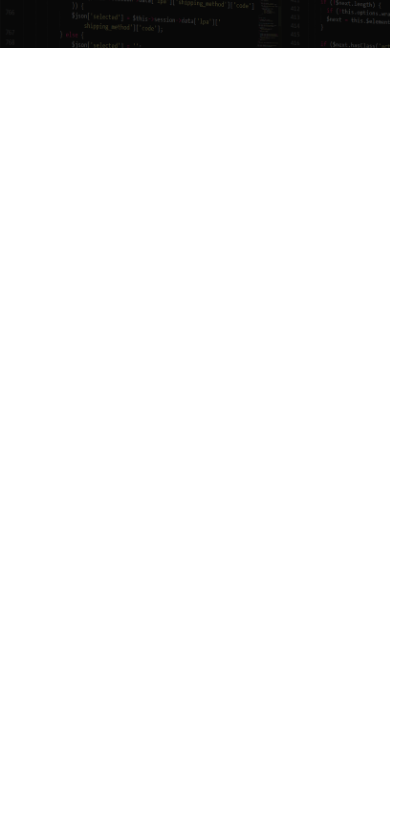
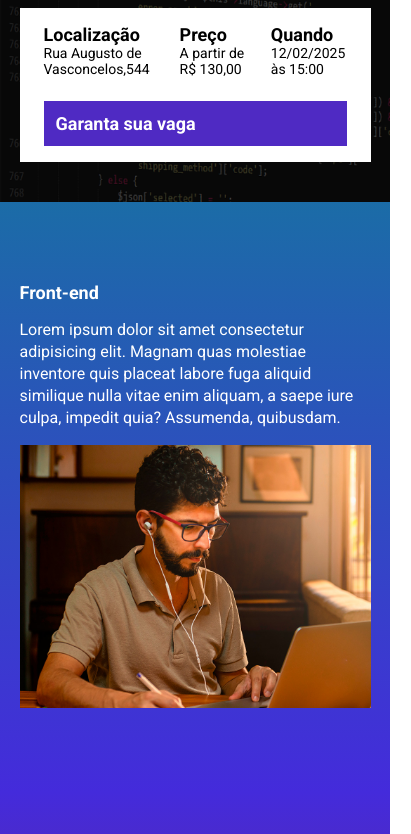
Before and after one commit to douglastony/ebac_tarefa_15, a website built with Parcel: page src/index.html in a window 390 px wide. Shown: the part 192-1026 px from the top of the page, 411 px wide, since content can reach past the window. Before the commit the page ends 844 px from the top, so only its background shows below. Built offline with nearby package versions, Linux system fonts and the light colour scheme.

```diff
--- a/package.json
+++ b/package.json
@@ -1,9 +1,9 @@
 {
   "name": "projeto",
   "version": "1.0.0",
-  "main": "index.js",
   "scripts": {
     "dev": "parcel src/index.html src/styles/main.scss src/scripts/main.js",
+    "build": "parcel build src/index.html",
     "test": "echo \"Error: no test specified\" && exit 1"
   },
   "keywords": [],
@@ -13,6 +13,7 @@
   "devDependencies": {
     "@parcel/transformer-sass": "^2.13.3",
     "parcel": "^2.13.3",
-    "sharp": "^0.33.5"
+    "sharp": "^0.33.5",
+    "svgo": "^3.3.2"
   }
 }
--- a/src/index.html
+++ b/src/index.html
@@ -9,17 +9,83 @@
     <link rel="preconnect" href="https://fonts.gstatic.com" crossorigin>
     <link href="https://fonts.googleapis.com/css2?family=Roboto:ital,wdth,wght@0,75..100,100..900;1,75..100,100..900&display=swap" rel="stylesheet">
     <link rel="stylesheet" href="styles/main.scss">
+    <link rel="stylesheet" href="https://unpkg.com/aos@next/dist/aos.css" />
 </head>
 <body>
     <header class="hero">
         <div class="container">
             <img class="hero__logo" src="images/ebac_logo.svg" alt="EBAC Logo">
             <p class="hero__text">
-                O maior evento  de tecnologia do Brasil começa em 10d 12h 20m 15s
+                O maior evento  de tecnologia do Brasil começa em <span id="contador"></span>
             </p>
+            <div class="infos-bar">
+                <ul class="infos-bar__infos">
+                    <li class="infos-bar__infos__item">
+                        <b>Localização</b>
+                        Rua Augusto de Vasconcelos,544
+                    </li>
+                    <li class="infos-bar__infos__item">
+                        <b>Preço</b>
+                        A partir de R$ 130,00
+                    </li>
+                    <li class="infos-bar__infos__item">
+                        <b>Quando</b>
+                        12/02/2025 às 15:00
+                    </li>
+                </ul>
+                <a class="button button--primary" href="">
+                    Garanta sua vaga
+                </a>
+            </div>
         </div>
     </header>
+    <section class="event event--frontend">
+        <div class="container" data-aos="fade-right">
+            <div class="event__details">
+                <h2 class="event__details__title">Front-end</h2>
+                <p class="event__details__description">
+                    Lorem ipsum dolor sit amet consectetur adipisicing elit. Magnam quas molestiae inventore quis placeat labore fuga aliquid similique nulla vitae enim aliquam, a saepe iure culpa, impedit quia? Assumenda, quibusdam.
+                </p>
+            </div>
+            <img class="event__image" src="images/frontend.png" alt="Front-end">
+        </div>
+    </section>
+    <section class="event event--ui-ux event--image-left">
+        <div class="container" data-aos="fade-left">
+            <div class="event__details">
+                <h2 class="event__details__title">UX/       UI</h2>
+                <p class="event__details__description">
+                    Lorem ipsum dolor sit amet consectetur adipisicing elit. Magnam quas molestiae inventore quis placeat labore fuga aliquid similique nulla vitae enim aliquam, a saepe iure culpa, impedit quia? Assumenda, quibusdam.
+                </p>
+            </div>
+            <img class="event__image" src="images/frontend.png" alt="Front-end">
+        </div>
+    </section>
+    <section class="event event--datascience">
+        <div class="container" data-aos="fade-right">
+            <div class="event__details">
+                <h2 class="event__details__title">Data science</h2>
+                <p class="event__details__description">
+                    Lorem ipsum dolor sit amet consectetur adipisicing elit. Magnam quas molestiae inventore quis placeat labore fuga aliquid similique nulla vitae enim aliquam, a saepe iure culpa, impedit quia? Assumenda, quibusdam.
+                </p>
+            </div>
+            <img class="event__image" src="images/frontend.png" alt="Front-end">
+        </div>
+    </section>
+    <section class="event event--backend event--image-left">
+        <div class="container" data-aos="fade-left">
+            <div class="event__details">
+                <h2 class="event__details__title">Back-end</h2>
+                <p class="event__details__description">
+                    Lorem ipsum dolor sit amet consectetur adipisicing elit. Magnam quas molestiae inventore quis placeat labore fuga aliquid similique nulla vitae enim aliquam, a saepe iure culpa, impedit quia? Assumenda, quibusdam.
+                </p>
+            </div>
+            <img class="event__image" src="images/frontend.png" alt="Front-end">
+        </div>
+    </section>
 
+
+    <script src="https://unpkg.com/aos@next/dist/aos.js"></script>
     <script src="scripts/main.js"></script>
 </body>
 </html>
--- a/src/scripts/main.js
+++ b/src/scripts/main.js
@@ -0,0 +1,31 @@
+AOS.init();
+
+const dataDoEvento = new Date("Jun 12, 2025 19:00:00");
+const timeStampDoEvento = dataDoEvento.getTime();
+
+const contaOTempo = setInterval(function() {
+    const agora = new Date();
+    const timeStampAtual = agora.getTime();
+
+    const distanciaAteoEvento = timeStampDoEvento - timeStampAtual;
+
+    const diaEmMs = 1000 * 60 * 60 * 24;
+    const horaEmMs = (1000 * 60 * 60);
+    const minutoEmMs = (1000 * 60);
+
+    const diasAteoEvento =  Math.floor(distanciaAteoEvento / (diaEmMs));
+
+    const horasAteoEvento =  Math.floor(distanciaAteoEvento % (diaEmMs) /(horaEmMs));
+
+    const minutosAteoEvento =  Math.floor(distanciaAteoEvento % (horaEmMs) / (minutoEmMs));
+
+    const segundosAteoEvento =  Math.floor(distanciaAteoEvento % (minutoEmMs) / (1000));
+
+    document.getElementById('contador').innerHTML = `${diasAteoEvento}d ${horasAteoEvento}h ${minutosAteoEvento}h ${segundosAteoEvento}s`
+
+    if (distanciaAteoEvento <0) {
+        clearInterval(contaOTempo);
+        document.getElementById('contador').innerHTML = 'Evento Expirado'
+    }
+
+}, 1000);
--- /dev/null
+++ b/src/styles/_event.scss
@@ -0,0 +1,70 @@
+@use 'variables';
+
+.event{
+    padding: 80px 0;
+
+
+    &--frontend{
+        background-image: linear-gradient(variables.$gradient1De4, variables.$gradient2De4);
+    }
+
+    &--ui-ux{
+        background-image: linear-gradient(variables.$gradient2De4, variables.$gradient3De4);
+    }
+
+    &--datascience{
+        background-image: linear-gradient(variables.$gradient3De4, variables.$gradient4De4);
+    }
+
+    &--backend{
+        background-image: linear-gradient(variables.$gradient4De4, variables.$gradient3De4);
+    }
+
+    &--image-left{
+        .container{
+            flex-direction: row-reverse;
+        }
+
+        .event__image{
+            margin-right: 40px;
+        }
+    }
+
+    .container{
+        display: flex;
+        gap: 40px;
+    }
+
+    &__image{
+        max-width: 360px;
+    }
+
+    &__details{
+        &__title{
+            font-size: 18px;
+            font-weight: bold;
+            margin-bottom: 16px;
+        }
+
+        &__description{
+            font-size: 16px;
+            line-height: 22px;
+        }
+    }
+
+    @media (max-width: 640px){
+        .container{
+            display: block
+        }
+
+        &__image{
+            width: 100% ;
+        }
+
+        &__details{
+            margin-right: 0;
+            margin-bottom: 16px;
+        }
+    }
+
+}
--- a/src/styles/_hero.scss
+++ b/src/styles/_hero.scss
@@ -1,3 +1,6 @@
+@use 'variables';
+
+
 .hero{
     padding-top: 64px;
     padding-bottom: 100px;
@@ -16,7 +19,7 @@
         left: 0;
         width: 100%;
         height: 100%;
-        background-color: #000;
+        background-color: variables.$secondaryTextColor;
         content: '';
         opacity: .7;
     }
--- /dev/null
+++ b/src/styles/_variables.scss
@@ -0,0 +1,12 @@
+$textColor: #fff;
+$secondaryTextColor: #000;
+
+$heroBgColor: #000;
+$infosbarBgColor: #FFF;
+
+$buttonColor: #4F2AC3;
+
+$gradient1De4: #1B6CA7;
+$gradient2De4: #442BDB;
+$gradient3De4: #89223B;
+$gradient4De4: #9C791D;
--- /dev/null
+++ b/src/styles/components/_buttons.scss
@@ -0,0 +1,26 @@
+@use '../variables';
+
+.button{
+    padding: 12px;
+    font-size: 18px;
+    font-weight: bold;
+    text-decoration: none;
+    text-align: center;
+    white-space: nowrap;
+
+    &--primary{
+        color: variables.$textColor;
+        background-color: variables.$buttonColor;
+    }
+
+    @media (max-width:640px) {
+        display: flex;
+        width: 100%;
+        align-items: center;
+    }
+
+    @media (max-width: 1024px){
+        display: flex;
+        align-items: center;
+    }
+}
--- /dev/null
+++ b/src/styles/components/_infos_bar.scss
@@ -0,0 +1,43 @@
+@use '../variables';
+
+.infos-bar{
+    padding: 16px 24px;
+    background-color: variables.$infosbarBgColor;
+    display: flex;
+    justify-content: space-between;
+
+    &__infos{
+        display: flex;
+        gap: 40px;
+
+        &__item{
+            font-size: 14px;
+            color: variables.$secondaryTextColor;
+
+            b{
+                color: variables.$secondaryTextColor;
+                font-size: 18px;
+                display: block;
+            }
+        }
+    }
+
+    @media (max-width: 640px){
+        display: block;
+
+        &__infos{
+            display: block;
+
+            &__item{
+                margin-bottom: 24px ;
+            }
+        }
+    }
+
+    @media (max-width: 1024px){
+        &__infos{
+            display: flex;
+            gap: 16px;
+        }
+    }
+}
--- a/src/styles/main.scss
+++ b/src/styles/main.scss
@@ -1,11 +1,17 @@
 @use 'hero';
+@use 'components/infos_bar';
+@use 'components/buttons';
+@use 'event';
+@use 'variables';
+
 
 *{
     margin: 0;
     padding: 0;
     box-sizing: border-box;
     font-family: Roboto, sans-serif;
-    color: #fff;
+    color: variables.$textColor;
+    list-style: none;
 }
 
 .container{
```
Also changed, not shown: 1 other file.
